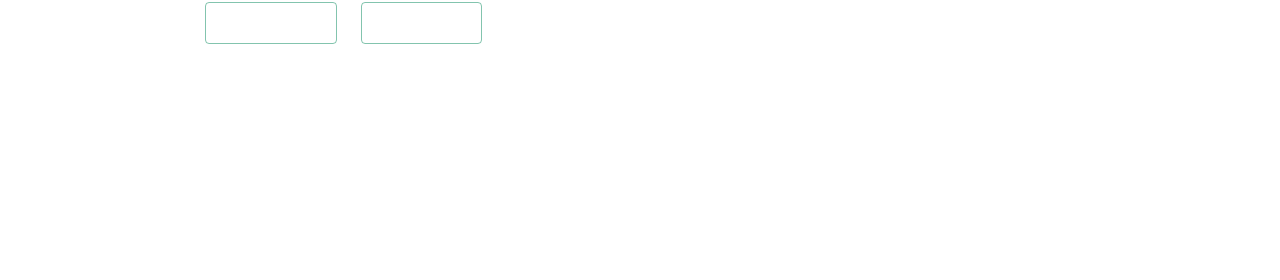
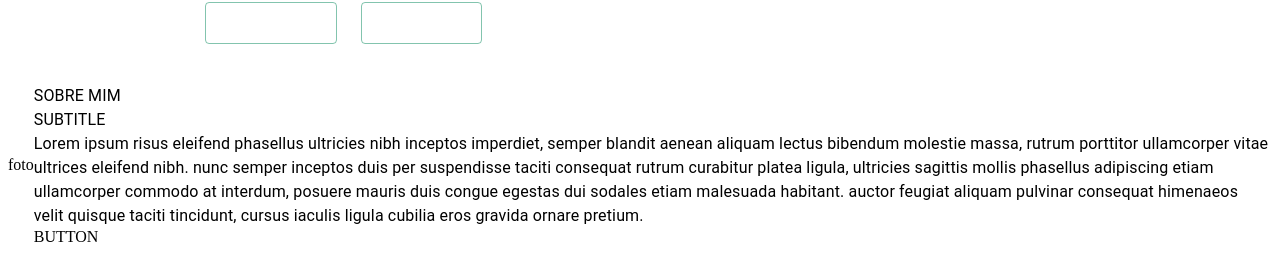
Before and after one commit to guisant/personal-portfolio, a React (Vite) app: page / in a window 1280 px wide. Shown: the part 286-566 px from the top of the page. Built offline with nearby package versions, Linux system fonts and the light colour scheme; no server answers; the HTML template or start-up script is replaced by a standard one.

Commit message:
feat: import AboutMe component to index

```diff
--- a/src/App.jsx
+++ b/src/App.jsx
@@ -2,6 +2,7 @@ import NavAppBar from './components/NavAppBar'
 import BannerHome from './components/BannerHome'
 import { ThemeProvider } from '@mui/material/styles'
 import theme from './styles/theme'
+import AboutMe from './components/aboutMe'
 
 function App() {
   return (
@@ -12,6 +13,7 @@ function App() {
         </header>
         <main>
           <BannerHome />
+          <AboutMe />
         </main>
     </ThemeProvider>
     </>
```
